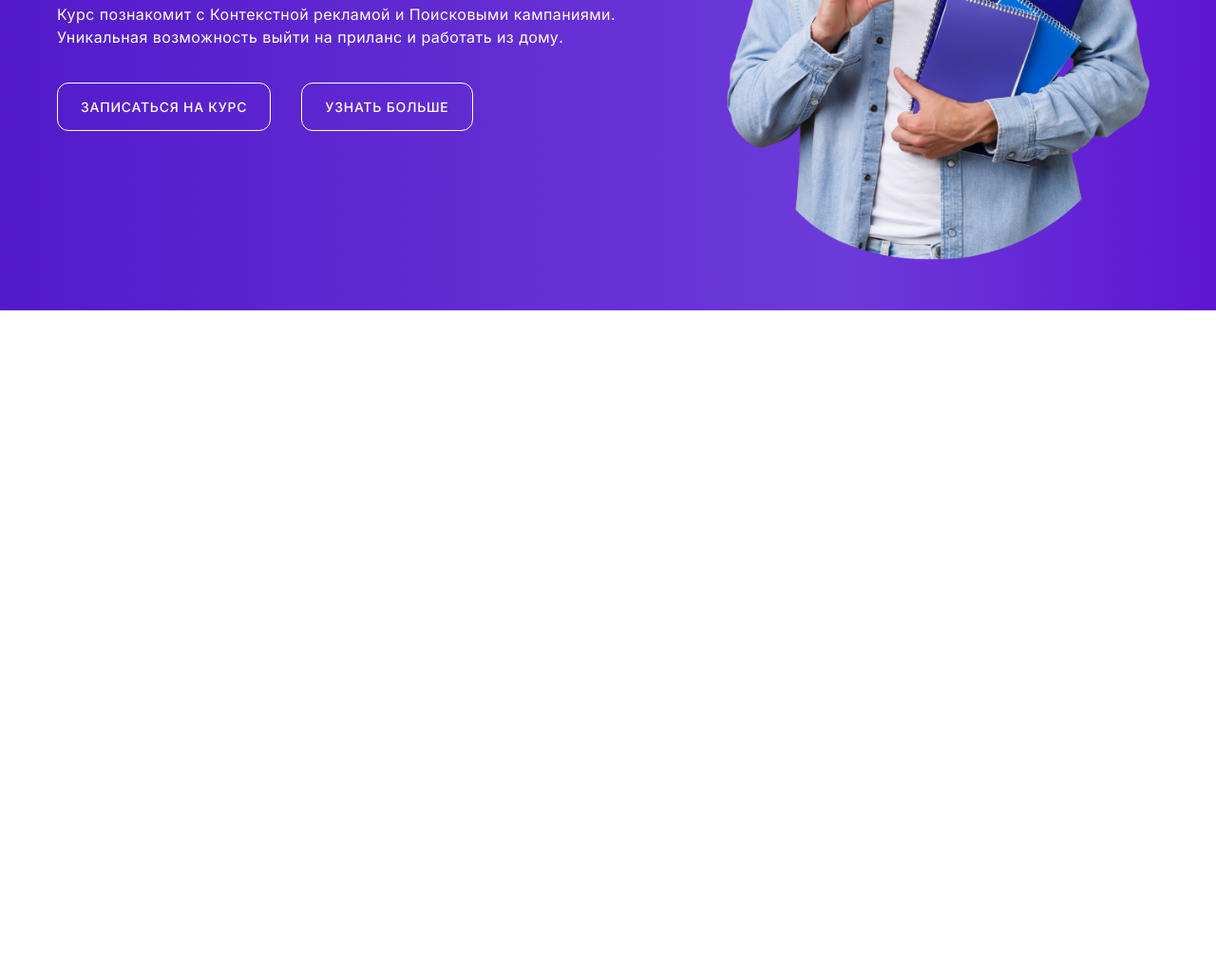
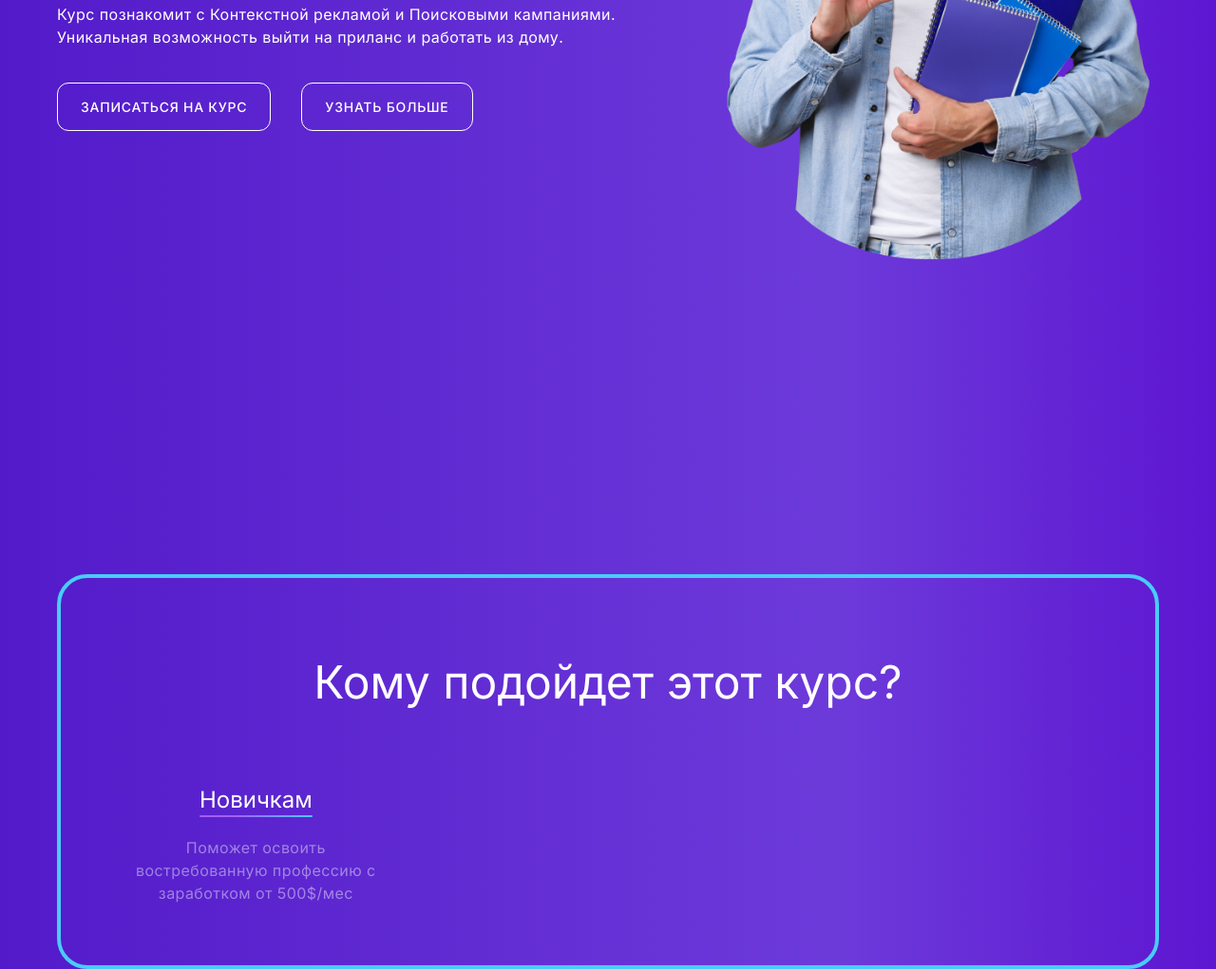
Before and after one commit to Phantather/en-course, a plain HTML site: page index.html in a window 1280 px wide. Shown: the part 475-1496 px from the top of the page at 95% size. Before the commit the page ends 802 px from the top, so only its background shows below. Drawn offline with Linux system fonts and the light colour scheme.

Commit message:
add: new section

```diff
--- a/index.html
+++ b/index.html
@@ -70,6 +70,31 @@
             </div>
         </div>
     </section>
+
+    <section class="for">
+        <div class="container">
+            <div class="for__content">
+                <h2 class="for__title">
+                    Кому подойдет этот курс?
+                </h2>
+                <div class="for__row">
+                    <div class="for__item">
+                        <h3 class="for__item-title">
+                            <span>
+                                 Новичкам
+                            </span>
+                        </h3>
+                        <p class="for__item-desc">
+                            Поможет освоить <br>
+                            востребованную профессию
+                            с заработком от 500$/мес
+                        </p>
+                    </div>
+                </div>
+
+            </div>
+        </div>
+    </section>
 </main>
 
 <footer class="footer">
--- /dev/null
+++ b/styles/for.scss
@@ -0,0 +1,51 @@
+.for {
+  padding-top: 278px;
+  background: linear-gradient(90deg, #531ACA 0%, #6D3ADA 69.06%, #5D16D1 100%);
+  &__content {
+    border-radius: 32px;
+    border: 4px solid #49CCF9;
+    padding: 80px 45px 64px;
+  }
+  &__title {
+    font-size: 48px;
+    font-weight: 400;
+    color: #FFFFFF;
+    text-align: center;
+  }
+  &__row {
+    display: flex;
+    column-gap: 100px;
+    margin-top: 80px;
+  }
+  &__item {
+    width: calc(33.3333% - 33.33333px);
+    text-align: center;
+    &-title {
+      font-size: 24px;
+      font-weight: 400;
+      color: #FFFFFF;
+      span {
+        position: relative;
+        &::before {
+          position: absolute;
+          content: '';
+          bottom: -4px;
+          left: 0;
+          width: 100%;
+          height: 2px;
+          border-radius: 32px;
+          background: linear-gradient(225deg, #49CCF9 0%, #A35DFF 69.06%);
+        }
+      }
+
+    }
+    &-desc {
+      font-size: 16px;
+      font-weight: 400;
+      line-height: 24px;
+      letter-spacing: 0.44px;
+      color: #ffffff70;
+      margin-top: 24px;
+    }
+  }
+}
--- a/styles/style.scss
+++ b/styles/style.scss
@@ -17,5 +17,13 @@
   padding: 0 20px;
 }
 
+.container-small {
+  max-width: 1024px;
+  width: 100%;
+  margin: 0 auto;
+  padding: 0 20px;
+}
+
 @import "header";
 @import "begin";
+@import "for";
```
Also changed, not shown: styles/style.css.
